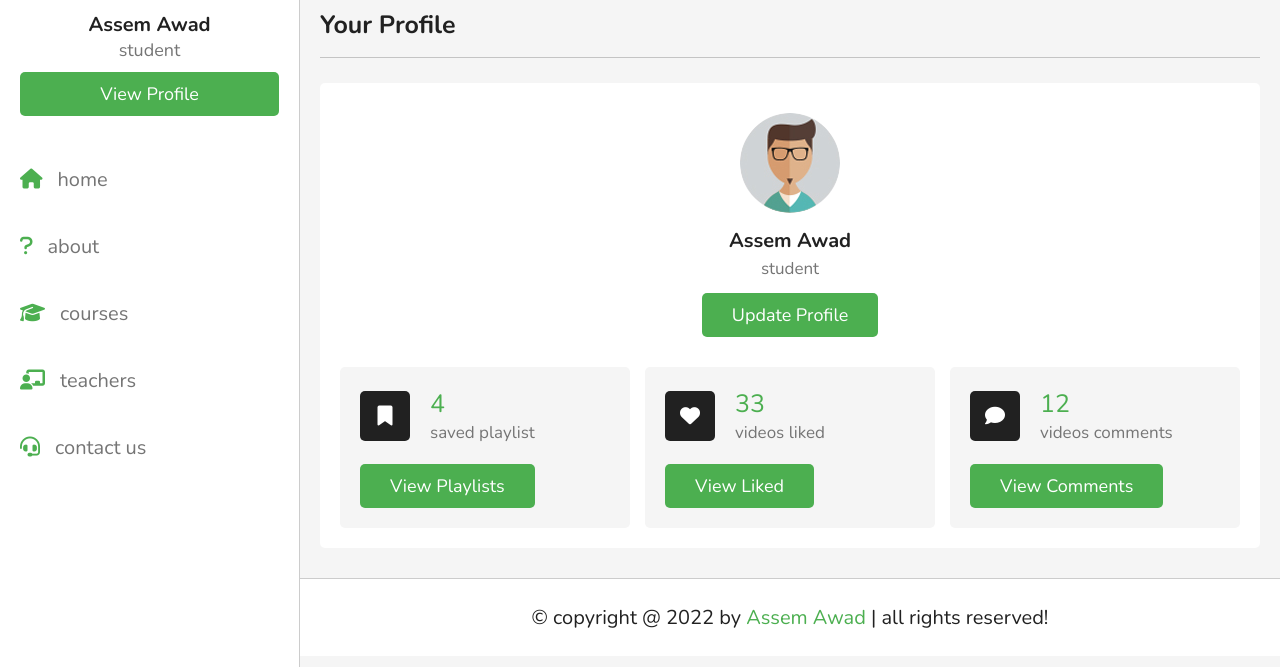
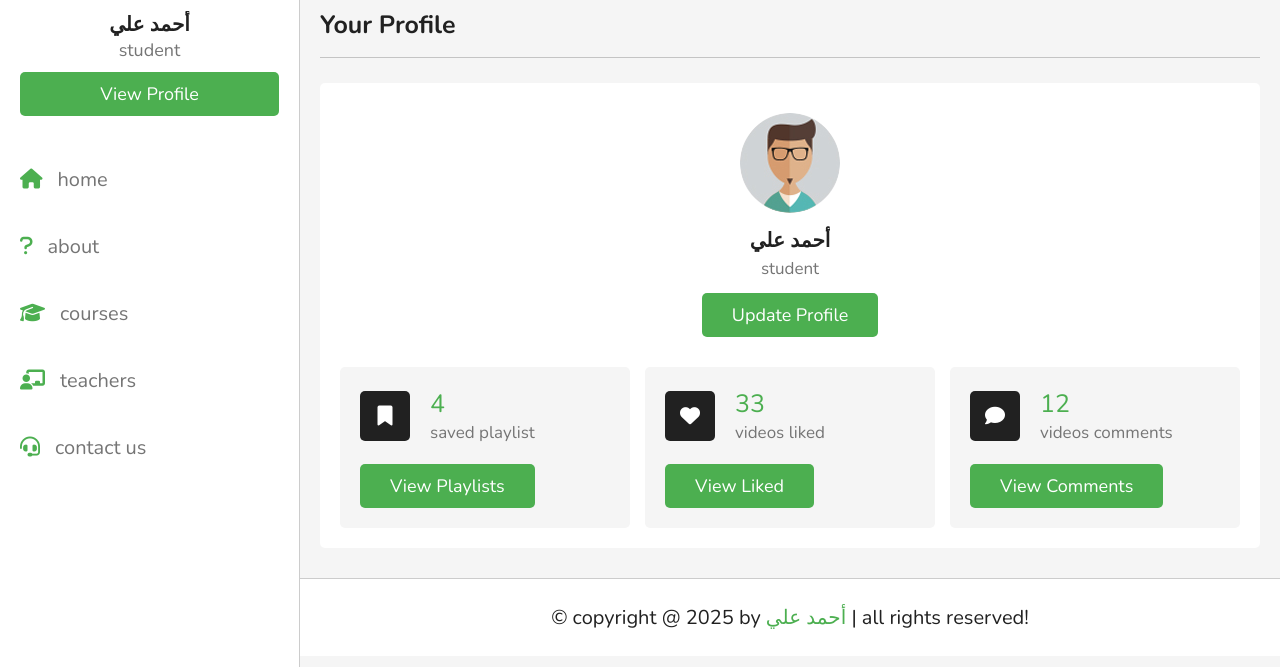
Before and after one commit to AssemAwadRagheb/education, a plain HTML site: page profile.html in a window 1280 px wide. Shown: the part 133-800 px from the top of the page. Drawn offline with nearby package versions, Linux system fonts and the light colour scheme.

Commit message:
Update profile.html

```diff
--- a/profile.html
+++ b/profile.html
@@ -35,7 +35,7 @@
 
       <div class="profile">
          <img src="images/pic-1.jpg" class="image" alt="">
-         <h3 class="name">Assem Awad</h3>
+         <h3 class="name">أحمد علي</h3>
          <p class="role">student</p>
          <a href="profile.html" class="btn">view profile</a>
          <div class="flex-btn">
@@ -56,7 +56,7 @@
 
    <div class="profile">
       <img src="images/pic-1.jpg" class="image" alt="">
-      <h3 class="name">Assem Awad</h3>
+      <h3 class="name">أحمد علي</h3>
       <p class="role">student</p>
       <a href="profile.html" class="btn">view profile</a>
    </div>
@@ -79,7 +79,7 @@
 
       <div class="user">
          <img src="images/pic-1.jpg" alt="">
-         <h3>Assem Awad</h3>
+         <h3>أحمد علي</h3>
          <p>student</p>
          <a href="update.html" class="inline-btn">update profile</a>
       </div>
@@ -126,7 +126,7 @@
 
 <footer class="footer">
 
-   &copy; copyright @ 2022 by <span>Assem Awad</span> | all rights reserved!
+   &copy; copyright @ 2025 by <span>أحمد علي</span> | all rights reserved!
 
 </footer>
 
```
